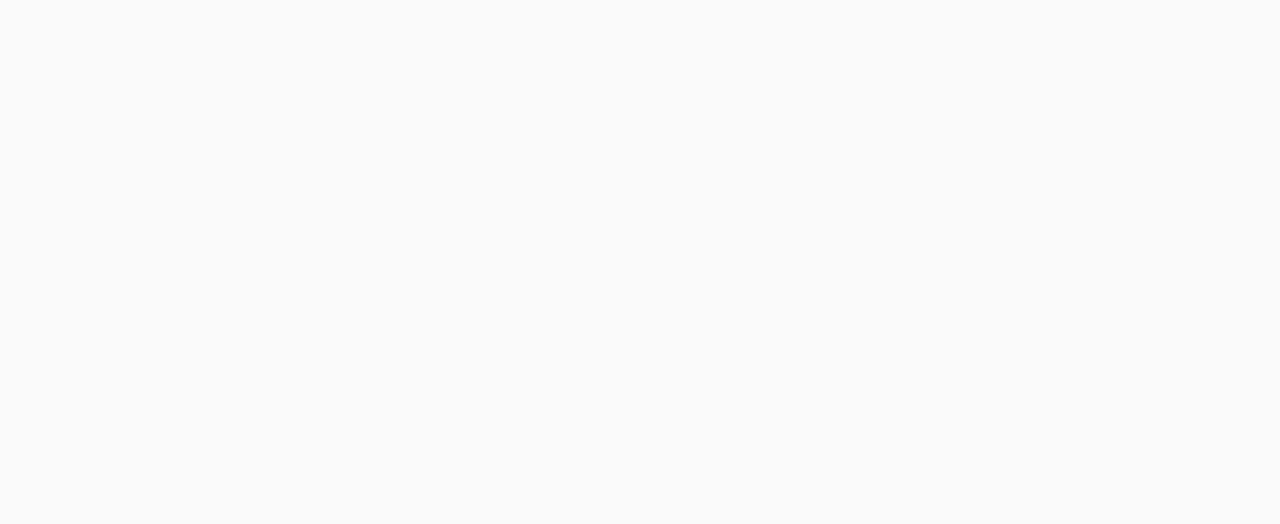
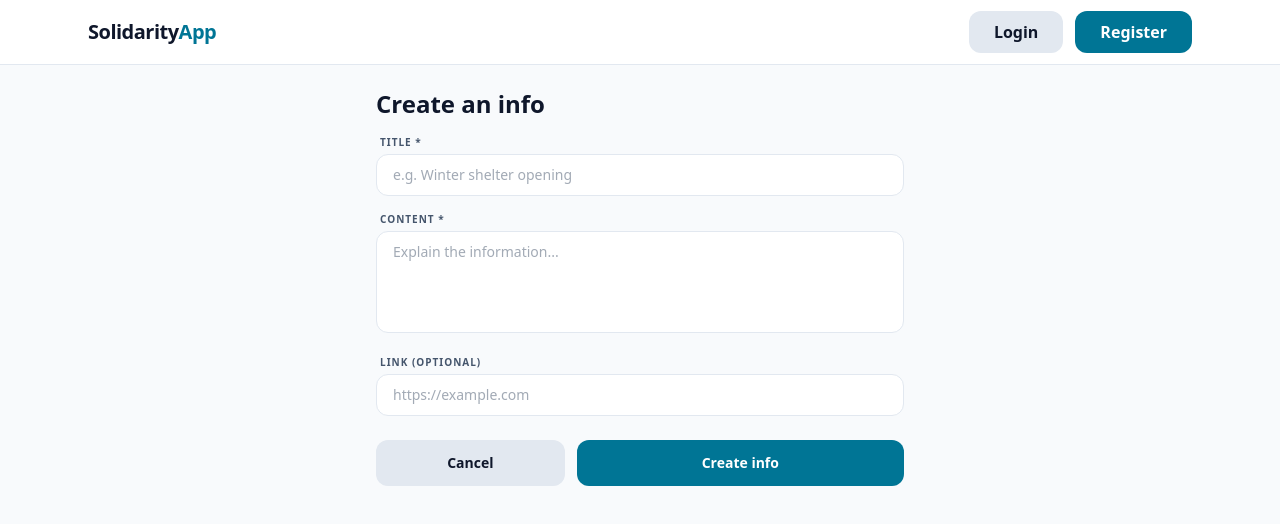
Before and after one commit to megumihfu/solidarity-app, a React (Vite) app in the folder front/: page /infos/new in a window 1280 px wide. Before the commit this address had no page. Shown: the top 524 px of the page. Built offline with nearby package versions, Linux system fonts and the light colour scheme.

Commit message:
feat: implemented CRUD info

```diff
--- a/front/src/App.jsx
+++ b/front/src/App.jsx
@@ -4,6 +4,7 @@ import HomePage from "./pages/HomePage";
 import LoginPage from "./pages/LoginPage";
 import RegisterPage from "./pages/RegisterPage";
 import CreateAssociationPage from "./pages/CreateAssoPage";
+import CreateInfoPage from "./pages/CreateInfoPage";
 
 function App() {
   return (
@@ -13,6 +14,7 @@ function App() {
         <Route path="/login" element={<LoginPage />} />
         <Route path="/register" element={<RegisterPage />} />
         <Route path="/associations/new" element={<CreateAssociationPage />} />
+        <Route path="/infos/new" element={<CreateInfoPage />} />
       </Routes>
     </Router>
   );
--- a/front/src/components/common/HomeTabs.jsx
+++ b/front/src/components/common/HomeTabs.jsx
@@ -8,7 +8,7 @@ import {
   updateAssociation,
   deleteAssociation
 } from "../../services/associationService";
-import { getAllInfos } from "../../services/infoService";
+import { getAllInfos, updateInfo, deleteInfo } from "../../services/infoService";
 import { useNavigate } from "react-router-dom";
 import { useAuth } from "../../context/AuthContext";
 import Button from "../common/Button";
@@ -99,6 +99,18 @@ const HomeTabs = () => {
             </Button>
           </div>
         )}
+
+        {isAuthenticated && selectedTab === "infos" && (
+          <div className="ml-auto pb-2">
+            <Button
+              variant="primary"
+              onClick={() => navigate("/infos/new")}
+            >
+              Add info
+            </Button>
+          </div>
+        )}
+
       </div>
 
       {selectedTab === "home" && (
@@ -135,12 +147,31 @@ const HomeTabs = () => {
       )}
 
       {selectedTab === "infos" && (
-        <div className="grid grid-cols-1 md:grid-cols-2 gap-4">
-          {infos.map((info) => (
-            <InfoCard key={info.id} {...info} />
-          ))}
-        </div>
-      )}
+      <div className="grid grid-cols-1 md:grid-cols-2 gap-4">
+        {infos.map((info) => (
+          <InfoCard
+            key={info.id}
+            info={info}
+            isAuthenticated={isAuthenticated}
+            onSave={async (updatedInfo) => {
+              const saved = await updateInfo(updatedInfo.id, updatedInfo);
+              setInfos(prev =>
+                prev.map(i => i.id === saved.id ? saved : i)
+              );
+            }}
+            onDelete={async (id) => {
+              const confirmed = window.confirm(
+                "Are you sure you want to delete this info?\nThis action cannot be undone."
+              );
+              if (!confirmed) return;
+
+              await deleteInfo(id);
+              setInfos(prev => prev.filter(i => i.id !== id));
+            }}
+          />
+        ))}
+      </div>
+    )}
     </div>
   );
 };
--- a/front/src/components/infos/InfoCard.jsx
+++ b/front/src/components/infos/InfoCard.jsx
@@ -1,30 +1,145 @@
-import React from "react";
+import React, { useState, useEffect } from "react";
+import Button from "../common/Button";
+import { BiSolidEditAlt } from "react-icons/bi";
+import { FaSave } from "react-icons/fa";
+import { AiFillDelete } from "react-icons/ai";
+import { RxCross1 } from "react-icons/rx";
+import { FaExternalLinkAlt } from "react-icons/fa";
 
-const InfoCard = ({ title, content, link }) => {
+const InfoCard = ({ info, isAuthenticated, onSave, onDelete }) => {
+  const [isEditing, setIsEditing] = useState(false);
+  const [form, setForm] = useState({
+    title: info.title,
+    content: info.content,
+    link: info.link || "",
+  });
+
+  const handleChange = (e) => {
+    const { name, value } = e.target;
+    setForm((prev) => ({ ...prev, [name]: value }));
+  };
+
+  const handleSave = () => {
+    if (!isAuthenticated) return;
+
+    onSave({ ...info, ...form });
+    setIsEditing(false);
+  };
+
+  const editInputStyle =`
+    w-full
+    bg-[var(--bg-secondary)]
+    border
+    border-[var(--border-subtle)]
+    px-3 py-2 rounded-lg
+    text-sm focus:ring-2 focus:ring-[var(--accent-primary)]
+    outline-none
+    transition-all
+  `;
+
+  useEffect(() => {
+    if (!isAuthenticated) {
+      setIsEditing(false);
+    }
+  }, [isAuthenticated]);
+
+
   return (
-    <div
-      className="p-6 rounded-2xl border transition-all duration-300 hover:shadow-md"
-      style={{
-        background: 'var(--bg-primary)',
-        borderColor: 'var(--border-subtle)',
-      }}
+    <div className="p-6 rounded-2xl border bg-[var(--bg-primary)] border-[var(--border-subtle)] relative shadow-sm hover:shadow-md transition-shadow group min-h-[160px]">
+
+      {isAuthenticated && !isEditing && (
+        <div className="absolute top-4 right-4 flex gap-1.5 opacity-0 group-hover:opacity-100 transition-opacity z-10">
+          <Button
+            variant="secondary"
+            onClick={() => setIsEditing(true)}
+            className="p-2 min-w-0 rounded-lg"
           >
-      <h3 className="text-lg font-bold mb-2" style={{ color: 'var(--text-primary)' }}>
-        {title}
+            <BiSolidEditAlt />
+          </Button>
+          <Button
+            variant="error"
+            onClick={() => onDelete(info.id)}
+            className="p-2 min-w-0 rounded-lg"
+          >
+            <AiFillDelete />
+          </Button>
+        </div>
+      )}
+
+      {isEditing ? (
+        <div className="space-y-3">
+          <div className="space-y-1">
+            <label className="text-[10px] font-bold text-[var(--text-secondary)] uppercase tracking-tight ml-1">Title</label>
+            <input
+              name="title"
+              value={form.title}
+              onChange={handleChange}
+              className={editInputStyle}
+            />
+          </div>
+
+          <div className="space-y-1">
+            <label className="text-[10px] font-bold text-[var(--text-secondary)] uppercase tracking-tight ml-1">Content</label>
+            <textarea
+              name="content"
+              value={form.content}
+              onChange={handleChange}
+              rows={3}
+              className={`${editInputStyle} resize-none`}
+            />
+          </div>
+
+          <div className="space-y-1">
+            <label className="text-[10px] font-bold text-[var(--text-secondary)] uppercase tracking-tight ml-1">Link (Optional)</label>
+            <input
+              name="link"
+              value={form.link}
+              onChange={handleChange}
+              className={editInputStyle}
+            />
+          </div>
+
+          <div className="flex justify-end gap-2 pt-2">
+            <Button
+              variant="secondary"
+              onClick={() => setIsEditing(false)}
+              className="px-3 py-1.5 text-xs"
+            >
+              <RxCross1 /> Cancel
+            </Button>
+            <Button
+              variant="primary"
+              onClick={handleSave}
+              className="px-4 py-1.5 text-xs shadow-sm"
+            >
+              <FaSave /> Save
+            </Button>
+          </div>
+        </div>
+      ) : (
+        <div className="flex flex-col h-full">
+          <div className="flex-1">
+            <h3 className={`text-lg font-bold text-[var(--text-heading)] mb-2 ${isAuthenticated ? "pr-16" : ""}`}>
+              {info.title}
             </h3>
-      <p className="text-sm leading-relaxed mb-4" style={{ color: 'var(--text-secondary)' }}>
-        {content}
+            <p className="text-sm text-[var(--text-muted)] leading-relaxed mb-4">
+              {info.content}
             </p>
-      {link && (
+          </div>
+
+          {info.link && (
+            <div className="pt-3 border-t border-[var(--border-subtle)]">
               <a
-          href={link}
+                href={info.link}
                 target="_blank"
                 rel="noopener noreferrer"
-          className="font-medium"
-          style={{ color: 'var(--accent-primary)' }}
+                className="text-xs font-bold text-[var(--accent-primary)] hover:underline inline-flex items-center gap-2"
               >
-          Visit
+                Visit <FaExternalLinkAlt />
               </a>
+            </div>
+          )}
+        </div>
       )}
     </div>
   );
--- /dev/null
+++ b/front/src/components/infos/InfoForm.jsx
@@ -0,0 +1,96 @@
+import React, { useState } from "react";
+import Button from "../common/Button";
+
+const InfoForm = ({ onSubmit }) => {
+  const [formData, setFormData] = useState({
+    title: "",
+    content: "",
+    link: "",
+  });
+
+  const handleChange = (e) => {
+    const { name, value } = e.target;
+    setFormData(prev => ({ ...prev, [name]: value }));
+  };
+
+  const handleSubmit = (e) => {
+    e.preventDefault();
+    onSubmit(formData);
+  };
+
+  const inputStyle = `
+    w-full
+    bg-[var(--bg-primary)]
+    border border-[var(--border-subtle)]
+    px-4 py-2.5 rounded-xl
+    focus:ring-2 focus:ring-[var(--accent-primary)] focus:border-transparent
+    outline-none transition-all text-sm
+    text-[var(--text-primary)]
+    placeholder:text-[var(--text-secondary)]/50
+  `;
+
+  const labelStyle =
+    "block text-[10px] font-bold text-[var(--text-secondary)] uppercase tracking-widest mb-1 ml-1";
+
+  return (
+    <form onSubmit={handleSubmit} className="space-y-4 animate-fadeIn">
+
+      <div>
+        <label className={labelStyle}>Title *</label>
+        <input
+          required
+          name="title"
+          value={formData.title}
+          onChange={handleChange}
+          placeholder="e.g. Winter shelter opening"
+          className={inputStyle}
+        />
+      </div>
+
+      <div>
+        <label className={labelStyle}>Content *</label>
+        <textarea
+          required
+          name="content"
+          value={formData.content}
+          onChange={handleChange}
+          rows={4}
+          placeholder="Explain the information..."
+          className={`${inputStyle} resize-none`}
+        />
+      </div>
+
+      <div>
+        <label className={labelStyle}>Link (Optional)</label>
+        <input
+          name="link"
+          type="url"
+          value={formData.link}
+          onChange={handleChange}
+          placeholder="https://example.com"
+          className={inputStyle}
+        />
+      </div>
+
+      <div className="pt-2 flex gap-3">
+        <Button
+          variant="secondary"
+          className="flex-1 py-3 text-sm"
+          onClick={() => window.history.back()}
+        >
+          Cancel
+        </Button>
+
+        <Button
+          variant="primary"
+          className="flex-[2] py-3 text-sm"
+          onClick={handleSubmit}
+        >
+          Create info
+        </Button>
+      </div>
+    </form>
+  );
+};
+
+export default InfoForm;
--- /dev/null
+++ b/front/src/pages/CreateInfoPage.jsx
@@ -0,0 +1,25 @@
+import NavBar from "../components/common/NavBar";
+import InfoForm from "../components/infos/InfoForm";
+import { createInfo } from "../services/infoService";
+import { useNavigate } from "react-router-dom";
+
+const CreateInfoPage = () => {
+  const navigate = useNavigate();
+
+  const handleCreate = async (form) => {
+    await createInfo(form);
+    navigate("/");
+  };
+
+  return (
+    <>
+      <NavBar />
+      <main className="max-w-xl mx-auto p-6">
+        <h1 className="text-2xl font-bold mb-4">Create an info</h1>
+        <InfoForm onSubmit={handleCreate} />
+      </main>
+    </>
+  );
+};
+
+export default CreateInfoPage;
--- a/front/src/services/InfoService.js
+++ b/front/src/services/InfoService.js
@@ -11,3 +11,47 @@ export const getAllInfos = async () => {
     return [];
   }
 };
+
+export const createInfo = async (data) => {
+  const res = await fetch(API_URL, {
+    method: 'POST',
+    headers: { 'Content-Type': 'application/json' },
+    body: JSON.stringify(data),
+  });
+
+  console.log('[createInfo] POST with data:', data);
+
+  if (!res.ok) {
+    throw new Error('Failed to create info');
+  }
+
+  return res.json();
+};
+
+export const updateInfo = async (id, data) => {
+  const res = await fetch(`${API_URL}/${id}`, {
+    method: 'PUT',
+    headers: { 'Content-Type': 'application/json' },
+    body: JSON.stringify(data),
+  });
+
+  console.log('[updateInfo] PUT with data: ', data);
+
+  if (!res.ok) {
+    throw new Error('Failed to update info');
+  }
+
+  return res.json();
+};
+
+export const deleteInfo = async (id) => {
+  const res = await fetch(`${API_URL}/${id}`, {
+    method: 'DELETE',
+  });
+
+  console.log('[deleteInfo] DELETE info id: ', id);
+
+  if (!res.ok) {
+    throw new Error('Failed to delete info');
+  }
+};
```
Lines whose indentation alone changed are shown as unchanged.
